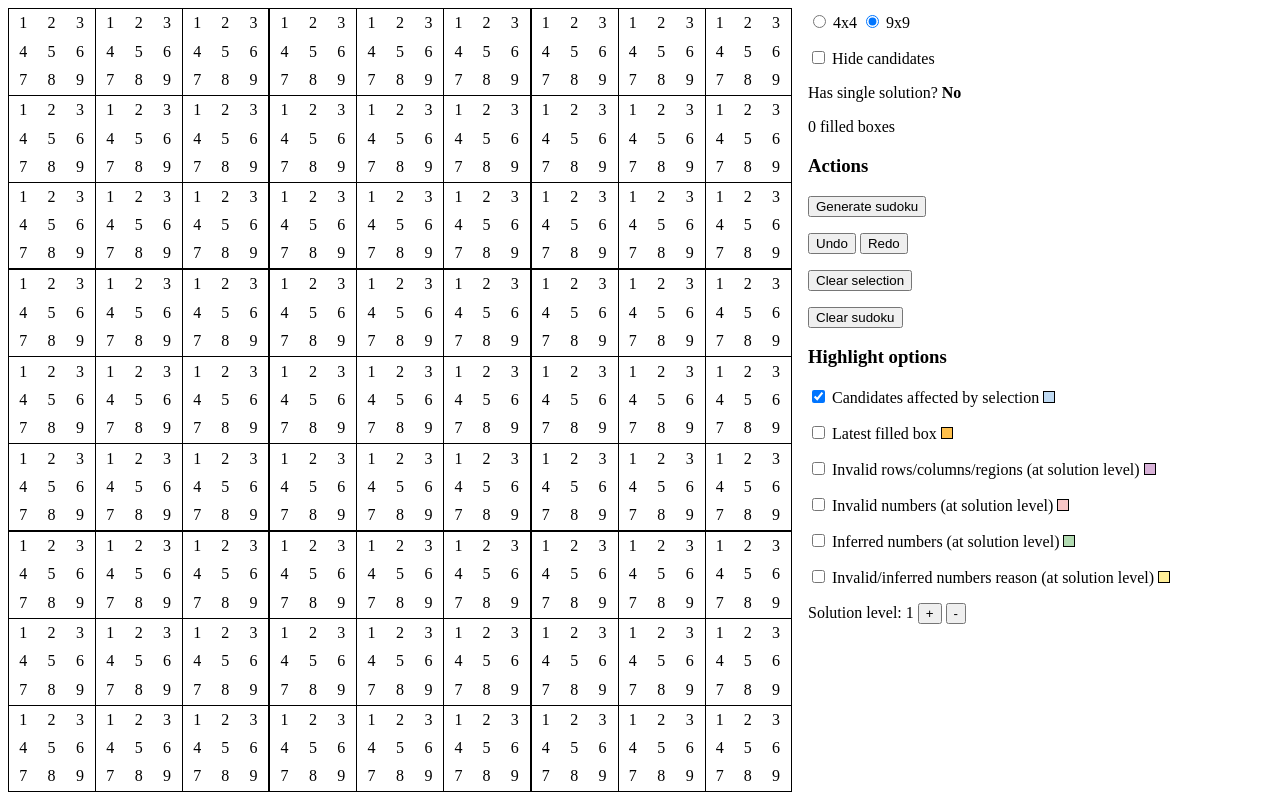
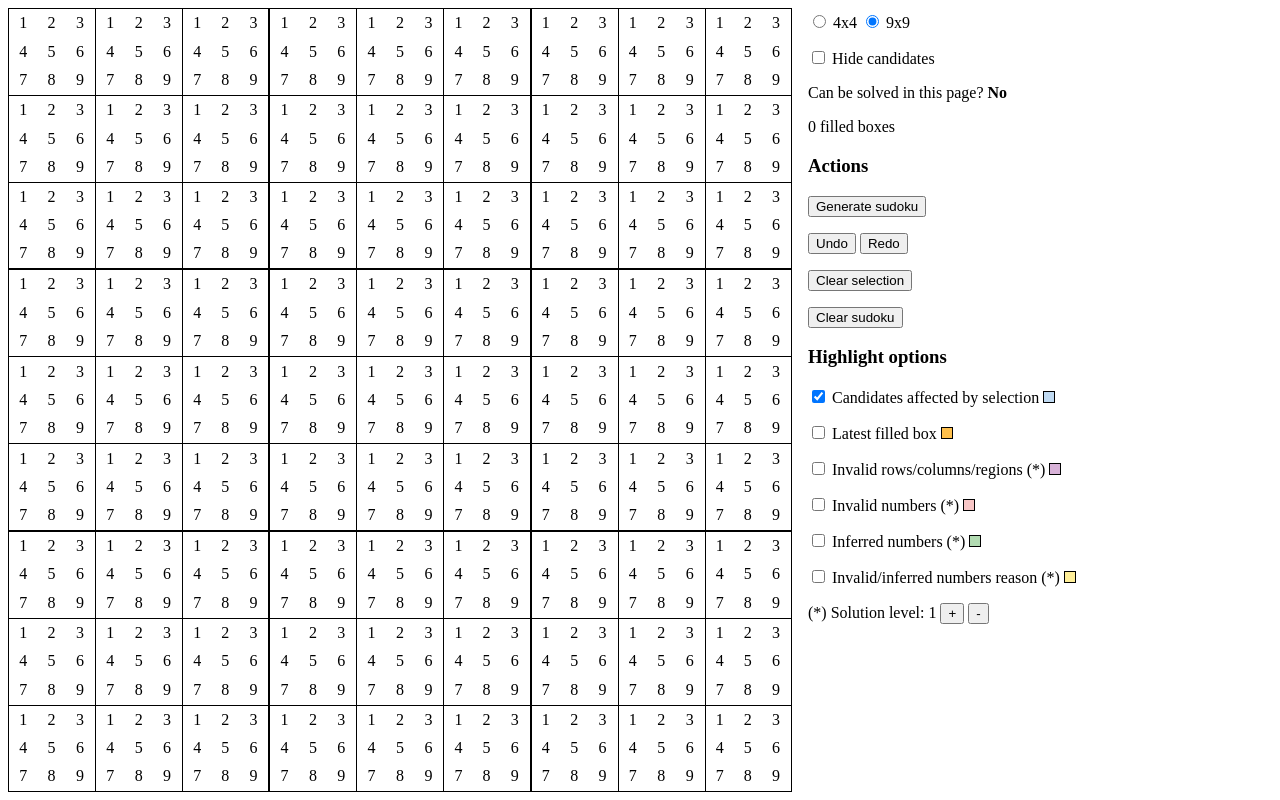
Before and after one commit to capelski/sudoku-generator, a React app: page / in a window 1280 px wide. Built offline with nearby package versions, Linux system fonts and the light colour scheme.

Commit message:
chore: improve wording

```diff
--- a/src/components/sudoku-grid.tsx
+++ b/src/components/sudoku-grid.tsx
@@ -299,7 +299,7 @@ export const SudokuGrid: React.FC<GridProps> = (props) => {
                     Hide candidates
                 </p>
                 <p>
-                    Has single solution? <b>{isSudokuReady ? 'Yes' : 'No'}</b>
+                    Can be solved in this page? <b>{isSudokuReady ? 'Yes' : 'No'}</b>
                 </p>
                 <div>{props.locksNumber} filled boxes</div>
                 <div>
@@ -357,7 +357,7 @@ export const SudokuGrid: React.FC<GridProps> = (props) => {
                             onClick={highlightInvalidGroupsHandler}
                             checked={highlightInvalidGroups}
                         />{' '}
-                        Invalid rows/columns/regions (at solution level){' '}
+                        Invalid rows/columns/regions (*){' '}
                         <span className="color-legend invalid-groups"></span>
                     </p>
                     {/* <p>
@@ -391,7 +391,7 @@ export const SudokuGrid: React.FC<GridProps> = (props) => {
                             checked={highlightInvalidNumbers}
                             disabled={!displayCandidates}
                         />{' '}
-                        Invalid numbers (at solution level){' '}
+                        Invalid numbers (*){' '}
                         <span className="color-legend discarded-candidates"></span>
                     </p>
                     <p>
@@ -401,7 +401,7 @@ export const SudokuGrid: React.FC<GridProps> = (props) => {
                             checked={highlightInferredNumbers}
                             disabled={!displayCandidates}
                         />{' '}
-                        Inferred numbers (at solution level){' '}
+                        Inferred numbers (*){' '}
                         <span className="color-legend inferred-candidates"></span>
                     </p>
                     <p>
@@ -411,11 +411,11 @@ export const SudokuGrid: React.FC<GridProps> = (props) => {
                             checked={highlightCandidateRestrictions}
                             disabled={!displayCandidates}
                         />{' '}
-                        Invalid/inferred numbers reason (at solution level){' '}
+                        Invalid/inferred numbers reason (*){' '}
                         <span className="color-legend candidate-restriction"></span>
                     </p>
                     <p>
-                        Solution level:{' ' + solutionLevel + ' '}
+                        (*) Solution level:{' ' + solutionLevel + ' '}
                         <button type="button" onClick={() => setSolutionLevel(solutionLevel + 1)}>
                             +
                         </button>{' '}
```
